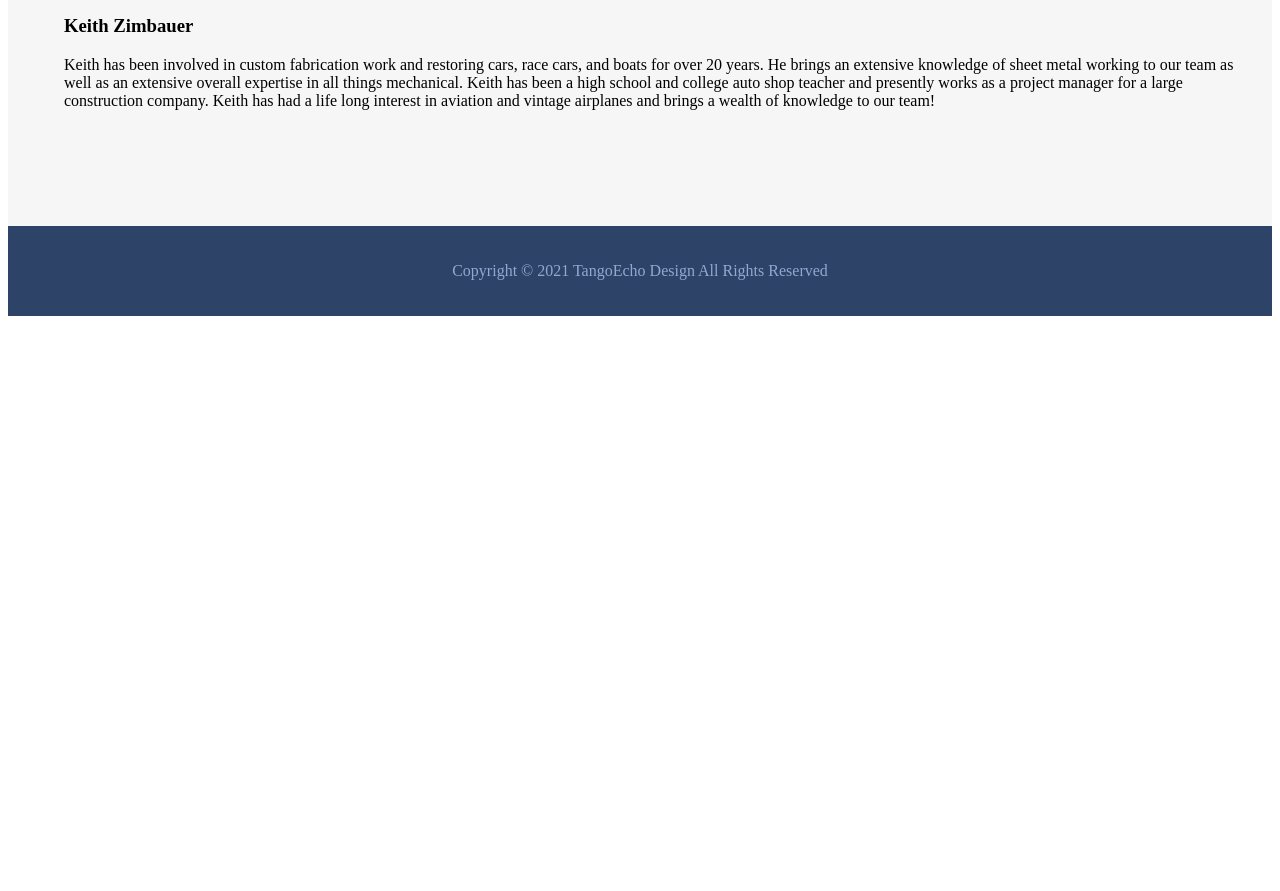
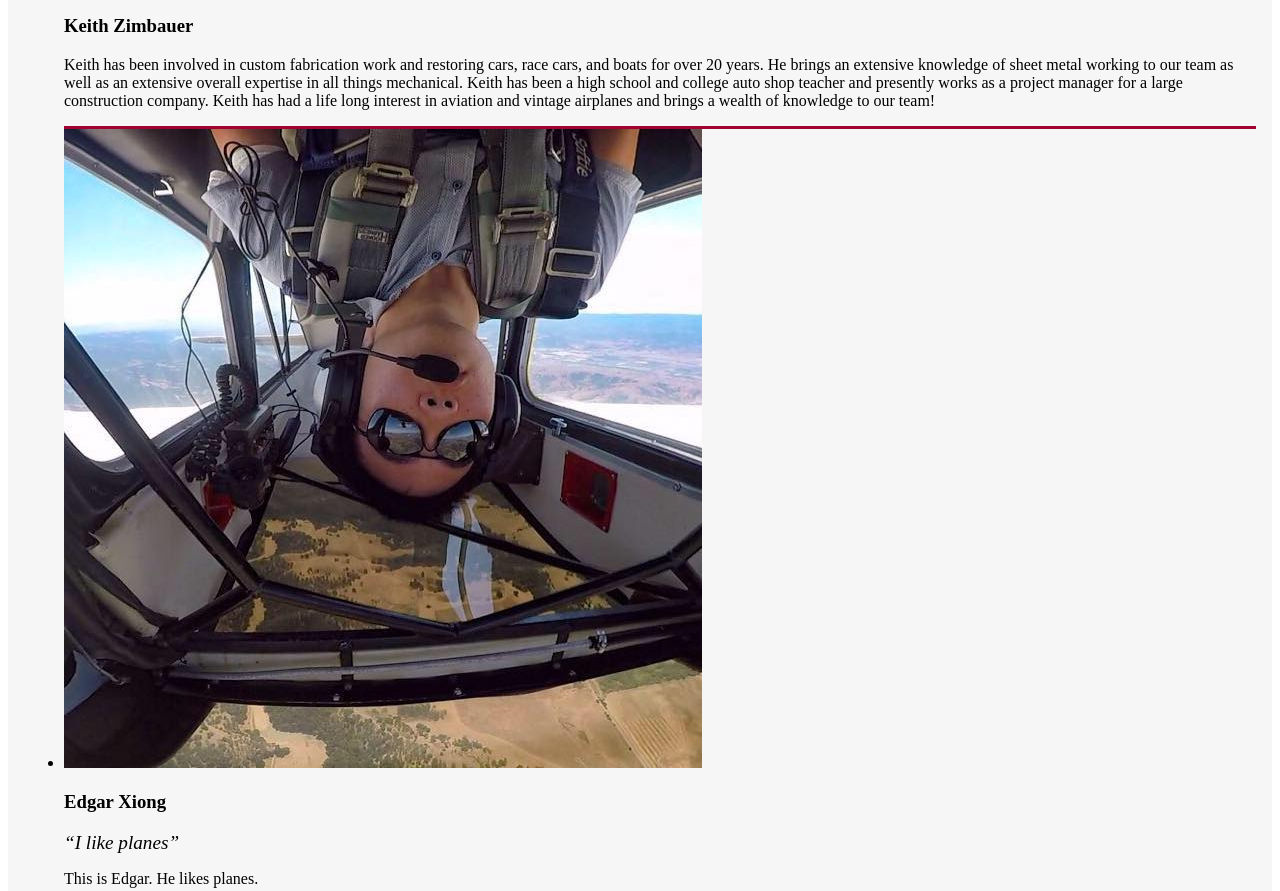
Before and after one commit to msksfo/valiant-effort, a Gatsby site: page /team in a window 1280 px wide. Shown: the part 6120-7011 px from the top of the page. Before the commit the page ends 6444 px from the top, so only its background shows below. Built offline with nearby package versions, Linux system fonts and the light colour scheme; Gatsby itself is replaced by a stand-in of ours.

Commit message:
Style: add photo and bio for Edgar.

```diff
--- a/src/pages/team.js
+++ b/src/pages/team.js
@@ -10,6 +10,7 @@ import taurus from "../images/taurus2.jpg"
 import bob from "../images/bob.jpg"
 import greg from "../images/greg.jpg"
 import keith from "../images/keith.jpg"
+import edgar from "../images/edgar.jpg"
 
 import TeamMember from "../components/teamMember/teamMember"
 
@@ -77,6 +78,14 @@ const Team = () => {
                         imageSource={`${keith}`}
                         borderColor="#97154b"
                     />
+
+                    <TeamMember
+                        name="Edgar Xiong"
+                        quote="I like planes"
+                        bio="This is Edgar. He likes planes."
+                        imageSource={`${edgar}`}
+                        borderColor="#a20031"
+                    />
                 </ul>
             </div>
         </Layout>
```
Also changed, not shown: src/images/edgar.jpg (added).
